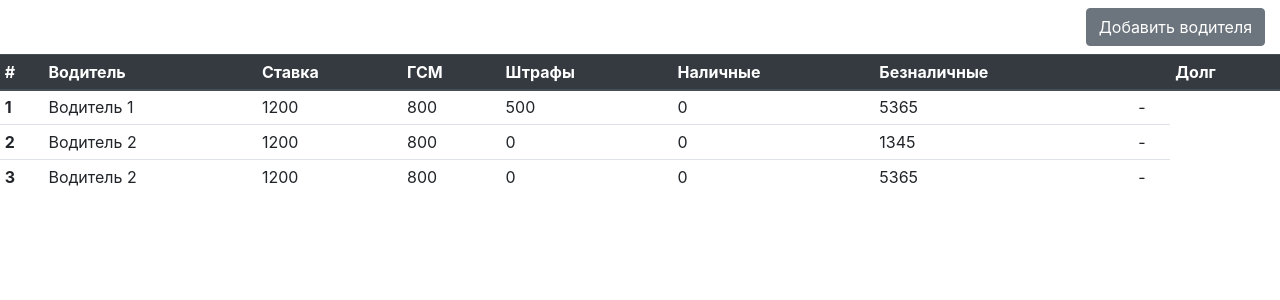
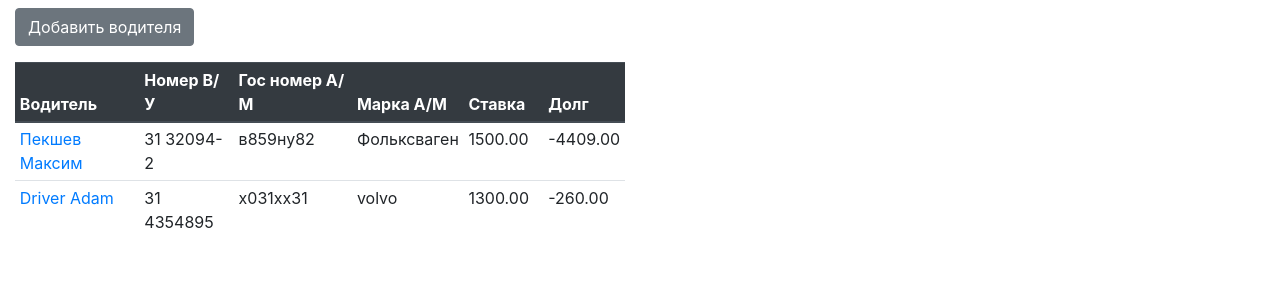
Before and after one commit to MaximPekshev/BSK_Taxi, a Django app: page / in a window 1280 px wide. Shown: the top 300 px of the page. Run offline with Django 3.2, Linux system fonts and the light colour scheme; data comes from the database, SQL or seed files in the repository; both versions use the stored data as it was after the commit; some libraries are stand-ins or nearby versions.

Commit message:
28.01.2020

```diff
--- a/baseapp/admin.py
+++ b/baseapp/admin.py
@@ -34,7 +34,7 @@ class Working_dayAdmin(admin.ModelAdmin):
 					'cashless',
 					)
 
-	exclude = ('slug',)
+	exclude = ('slug', 'debt_of_day',)
 
 
 admin.site.register(Working_day, Working_dayAdmin)
--- a/baseapp/models.py
+++ b/baseapp/models.py
@@ -1,6 +1,14 @@
 from django.db import models
 
 import uuid
+
+def calculate_debt(driver):
+	working_days = Working_day.objects.filter(driver = driver)
+	debt = 0
+	for day in working_days:
+		debt += day.debt_of_day
+	driver.debt = debt
+	driver.save()
 
 def get_uuid():
 	return str(uuid.uuid4().fields[0])
@@ -11,7 +19,14 @@ class Driver(models.Model):
 	second_name		= models.CharField(max_length = 30, verbose_name = 'Фамилия')
 	third_name		= models.CharField(max_length = 30, verbose_name = 'Отчество', blank=True, null=True)
 
-	slug 			= models.SlugField(max_length=10, verbose_name='Url', blank=True, null=True, db_index=True)
+	driver_license	= models.CharField(max_length = 15, verbose_name = 'Номер В/У', blank=True, null=True, default='')
+	car_number		= models.CharField(max_length = 15, verbose_name = 'Номер А/М', blank=True, null=True, default='')
+	car_model		= models.CharField(max_length = 30, verbose_name = 'Марка А/М', blank=True, null=True, default='')
+
+	rate			= models.DecimalField(verbose_name = 'Ставка', max_digits=15, decimal_places=2, blank=True, null=True, default=0)
+
+
+	slug 			= models.SlugField(max_length=10, verbose_name='Url', blank=True, db_index=True)
 
 	debt			= models.DecimalField(verbose_name = 'Долг', max_digits=15, decimal_places=2)
 
@@ -25,7 +40,10 @@ class Driver(models.Model):
 
 		if self.slug == "":
 			self.slug = get_uuid()
+
+
 		super(Driver, self).save(*args, **kwargs)
+
 
 
 	class Meta:
@@ -50,18 +68,21 @@ class  Working_day(models.Model):
 
 	debt_of_day	= models.DecimalField(verbose_name = 'Долг дня', max_digits=15, decimal_places=2)
 
-	slug 		= models.SlugField(max_length=10, verbose_name='Url', blank=True, null=True, db_index=True)
+	slug 		= models.SlugField(max_length=10, verbose_name='Url', blank=True, db_index=True)
 
 
-	def __str__(self):
+	# def __str__(self):
 
-		return self.slug
+	# 	return self.date
 
 
 	def save(self, *args, **kwargs):
 
 		if self.slug == "":
 			self.slug = get_uuid()
+
+		self.debt_of_day = self.cash + self.cashless - self.rate - self.fuel - self.penalties
+		calculate_debt(self.driver)
 		super(Working_day, self).save(*args, **kwargs)
 
 
--- a/baseapp/templates/baseapp/base.html
+++ b/baseapp/templates/baseapp/base.html
@@ -21,62 +21,104 @@
 
  	<div class="container-fluid py-2 flex-row-revers">
  		<div class="row">
- 			<div class="col-lg-12 d-flex flex-row-reverse">
- 				<button type="button" class="btn btn-secondary">Добавить водителя</button>
+ 			<div class="col-lg-12 d-flex flex-row">
+ 				<button type="button" class="btn btn-secondary" data-toggle="modal" data-target="#exampleModalCentered">Добавить водителя</button>
+ 			</div>
+ 		</div>
+ 	</div>
+ 	<div class="container-fluid py-2 flex-row">
+ 		<div class="row">
+ 			<div class="col-lg-6">
+ 			<table class="table table-sm table-hover">
+ 				<thead class="thead-dark">
+ 					<tr>
+ 						<!-- <th>#</th> -->
+ 						<th>Водитель</th>
+ 						<th>Номер В/У</th>
+ 						<th>Гос номер А/М</th>
+ 						<th>Марка А/М</th>
+ 						<th>Ставка</th>
+ 						<th></th>
+ 						<th>Долг</th>
+ 					</tr>
+ 				</thead>
+ 				<tbody>
+
+ 					{% for driver in drivers %}
+ 					<tr>
+ 						<!-- <th scope="row">n</th> -->
+ 						<td><a href="{% url 'show_driver' slug=driver.slug %}">{{ driver.second_name}} {{ driver.first_name}}</a></td>
+ 						<td>{{ driver.driver_license}}</td>
+ 						<td>{{ driver.car_number}}</td>
+ 						<td>{{ driver.car_model}}</td>
+ 						<td>{{ driver.rate}}</td>
+ 						<td></td>
+ 						<td>{{ driver.debt}}</td>
+ 					</tr>
+ 					{% endfor %}
+ 				</tbody>
+ 			</table>
  			</div>
  		</div>
  	</div>
 
 
 
- 	<table class="table table-sm table-hover">
- 		<thead class="thead-dark">
- 			<tr>
- 				<th>#</th>
- 				<th>Водитель</th>
- 				<th>Ставка</th>
- 				<th>ГСМ</th>
- 				<th>Штрафы</th>
- 				<th>Наличные</th>
- 				<th>Безналичные</th>
- 				<th></th>
- 				<th>Долг</th>
- 			</tr>
- 		</thead>
- 		<tbody>
- 			<tr>
- 				<th scope="row">1</th>
- 				<td onclick="location.href='#'">Водитель 1</td>
- 				<td>1200</td>
- 				<td>800</td>
- 				<td>500</td>
- 				<td>0</td>
- 				<td>5365</td>
- 				<td>-</td>
- 			</tr>
- 			<tr>
- 				<th scope="row">2</th>
- 				<td onclick="location.href='###'">Водитель 2</td>
- 				<td>1200</td>
- 				<td>800</td>
- 				<td>0</td>
- 				<td>0</td>
- 				<td>1345</td>
- 				<td>-</td>
- 			</tr>
- 			<tr>
- 				<th scope="row">3</th>
- 				<td onclick="location.href='##'">Водитель 2</td>
- 				<td>1200</td>
- 				<td>800</td>
- 				<td>0</td>
- 				<td>0</td>
- 				<td>5365</td>
- 				<td>-</td>
- 			</tr>
- 		</tbody>
- 	</table>
 
+
+ 	<div class="modal fade bd-example-modal-lg" id="exampleModalCentered" tabindex="-1" role="dialog" aria-labelledby="exampleModalCenteredLabel" aria-hidden="true">
+ 		<div class="modal-dialog modal-lg" role="document">
+ 			<div class="modal-content">
+ 				<div class="modal-header">
+ 					<h5 class="modal-title" id="exampleModalCenteredLabel">Создание нового водителя</h5>
+ 					<button type="button" class="close" data-dismiss="modal" aria-label="Close">
+ 						<span aria-hidden="true">&times;</span>
+ 					</button>
+ 				</div>
+ 				<div class="modal-body">
+ 					<form class="form" action="#" method="POST">
+ 						{% csrf_token %}
+
+ 						<div class="form-group row">
+ 							<label for="second_name" class="col-sm-2 col-form-label pb-2">Фамилия</label>
+ 							<div class="col-sm-10 pb-2">
+ 								<input type="text" class="form-control" id="second_name" placeholder="Фамилия" required>
+ 							</div>
+ 							<label for="first_name" class="col-sm-2 col-form-label pb-2">Имя</label>
+ 							<div class="col-sm-10 pb-2">
+ 								<input type="text" class="form-control" id="first_name" placeholder="Имя" required>
+ 							</div>
+ 							<label for="third_name" class="col-sm-2 col-form-label pb-2">Отчество</label>
+ 							<div class="col-sm-10 pb-2">
+ 								<input type="text" class="form-control" id="third_name" placeholder="Отчество">
+ 							</div>
+ 							<label for="driver_license" class="col-sm-2 col-form-label pb-2">Номер В/У</label>
+ 							<div class="col-sm-10 pb-2">
+ 								<input type="text" class="form-control" id="driver_license" placeholder="Номер В/У">
+ 							</div>
+ 							<label for="car_number" class="col-sm-2 col-form-label pb-2">Номер А/М</label>
+ 							<div class="col-sm-10 pb-2">
+ 								<input type="text" class="form-control" id="car_number" placeholder="Гос номер А/М">
+ 							</div>
+ 							<label for="car_model" class="col-sm-2 col-form-label pb-2">Марка А/М</label>
+ 							<div class="col-sm-10 pb-2">
+ 								<input type="text" class="form-control" id="car_model" placeholder="Марка А/М">
+ 							</div>
+ 							<label for="rate" class="col-sm-2 col-form-label pb-2">Ставка</label>
+ 							<div class="col-sm-10 pb-2">
+ 								<input type="text" class="form-control" id="rate" placeholder="Ставка">
+ 							</div>
+
+ 						</div>
+ 					</form>
+ 				</div>
+ 				<div class="modal-footer">
+ 					<button type="button" class="btn btn-secondary" data-dismiss="modal">Close</button>
+ 					<button type="button" class="btn btn-primary">Save changes</button>
+ 				</div>
+ 			</div>
+ 		</div>
+ 	</div>
  	{% endblock %}
 
 
--- a/baseapp/urls.py
+++ b/baseapp/urls.py
@@ -5,10 +5,12 @@ from django.conf.urls.static import static
 from django.contrib.staticfiles.urls import staticfiles_urlpatterns
 from django.conf import settings
 from .views import show_index
+from .views import show_driver
 
 
 urlpatterns = [
-	path('', 		show_index, name='show_index'),
+	path('', 						show_index, name='show_index'),
+	path('driver/<str:slug>/', 		show_driver, name='show_driver'),
 ]
 
 urlpatterns += static(settings.MEDIA_URL, document_root=settings.MEDIA_ROOT)
--- a/baseapp/views.py
+++ b/baseapp/views.py
@@ -1,6 +1,32 @@
 from django.shortcuts import render
 from django.http import HttpResponse
+from .models import Driver
+from .models import Working_day
 
 
 def show_index(request):
-	return render(request, 'baseapp/base.html')
+
+	drivers = Driver.objects.all()
+
+	context = {
+
+		'drivers':drivers,
+
+	}
+
+	return render(request, 'baseapp/base.html', context)
+
+def show_driver(request, slug):
+
+	driver = Driver.objects.get(slug = slug)
+
+	working_days = Working_day.objects.filter(driver = driver).order_by("date")
+
+
+	context = {
+
+		'working_days': working_days, 'driver': driver,
+
+	}
+
+	return render(request, 'baseapp/driver.html', context)
```
Also changed, not shown: baseapp/templates/baseapp/driver.html (+37 -50 lines), baseapp/migrations/0006_auto_20200128_1355.py (added), baseapp/migrations/0007_auto_20200128_1427.py (added), baseapp/migrations/0008_auto_20200128_1428.py (added), baseapp/migrations/0009_auto_20200128_1624.py (added), baseapp/migrations/0010_auto_20200128_1625.py (added), baseapp/migrations/0011_auto_20200128_1839.py (added), db.sqlite3.
